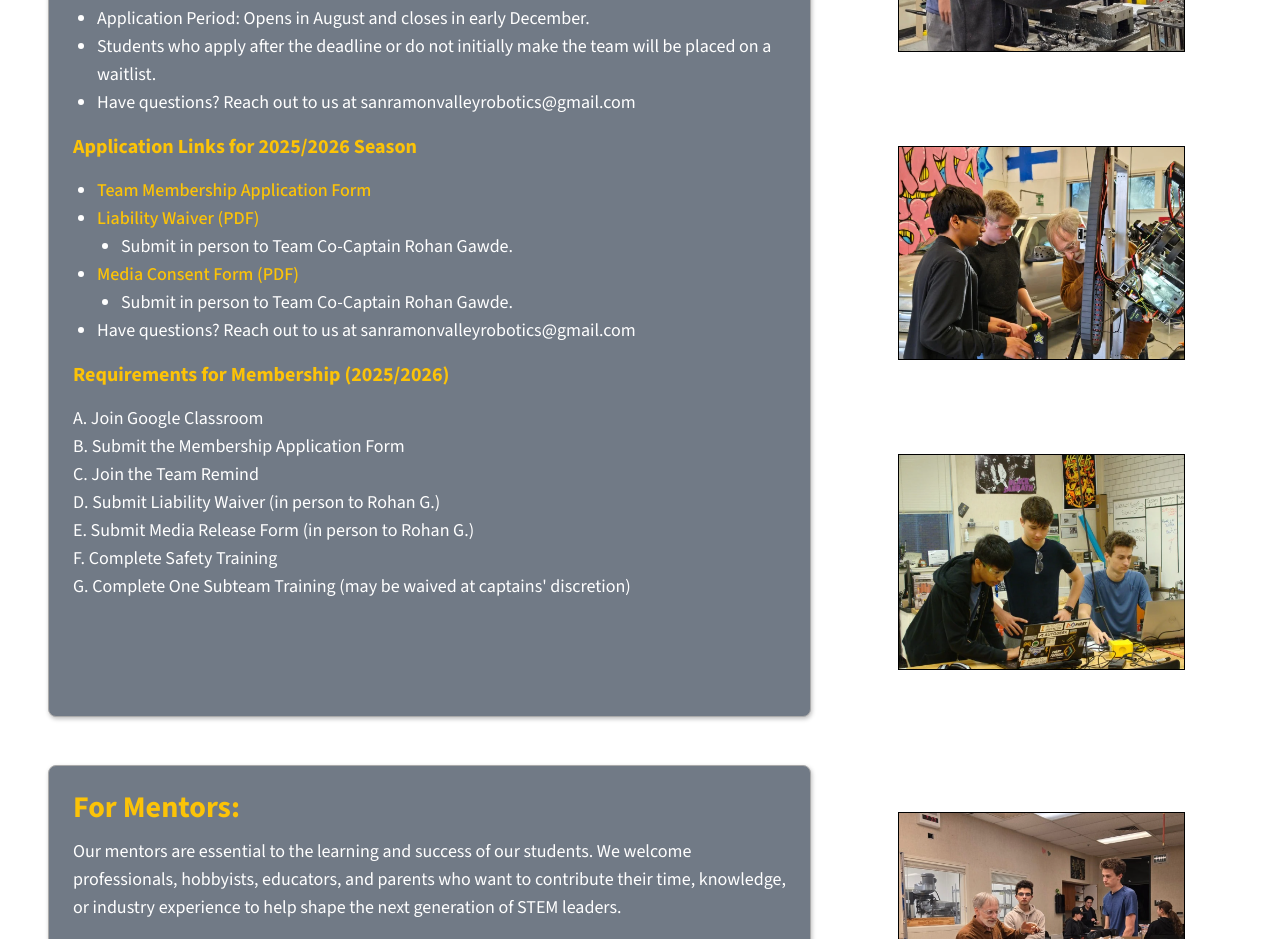
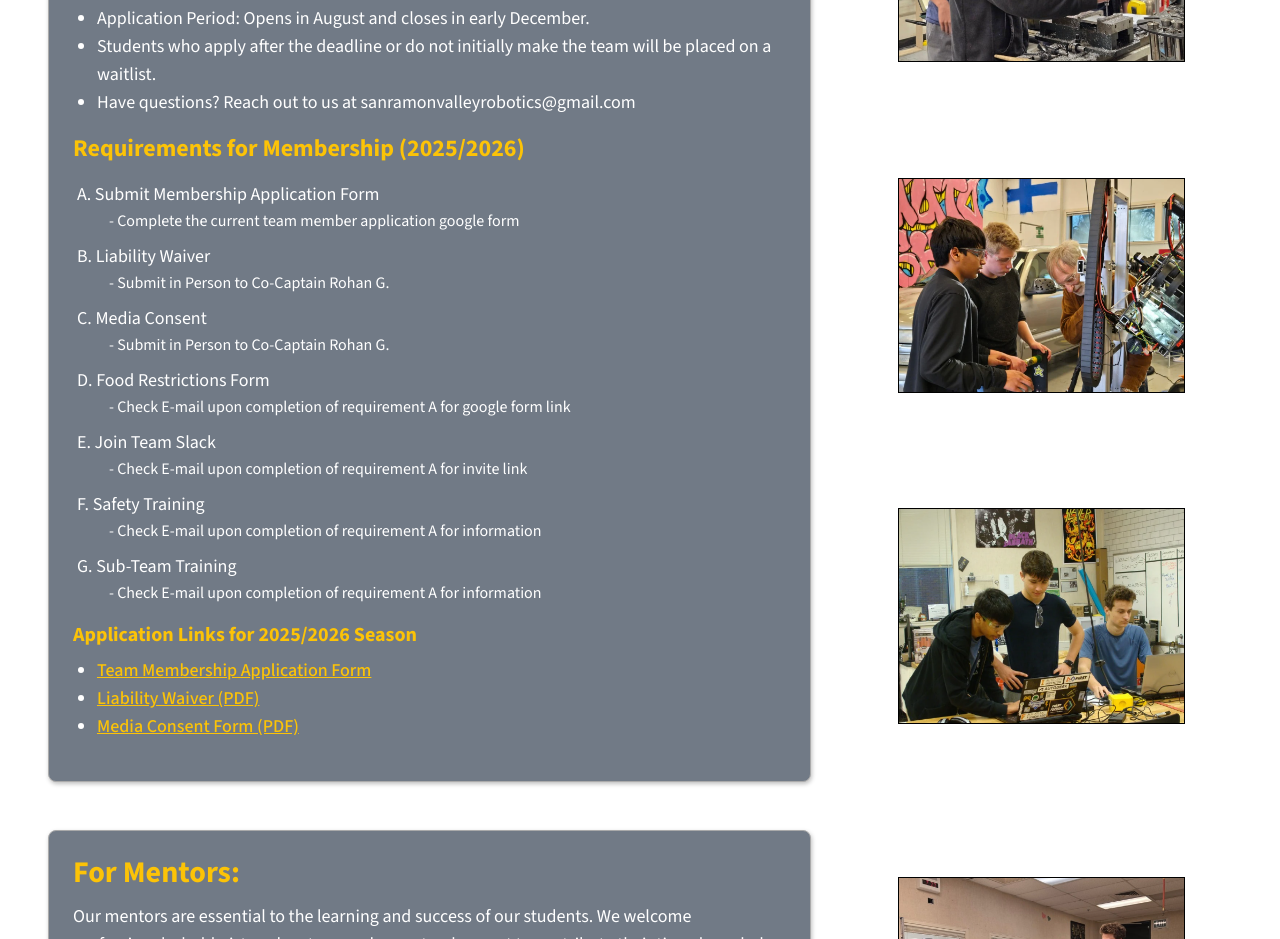
Before and after one commit to Team-1280/1280-website, a React (Vite) app in the folder app/: page /join in a window 1280 px wide. Shown: the part 460-1399 px from the top of the page. Built offline with nearby package versions, Linux system fonts and the light colour scheme.

Commit message:
Update Join page

```diff
--- a/app/src/pages/Join.jsx
+++ b/app/src/pages/Join.jsx
@@ -18,38 +18,55 @@ const Join = () => (
               </ul>
             </div>
             <div className="p-2"></div>
+            <div className="text-[#fcc307] text-2xl font-bold">Requirements for Membership (2025/2026)</div>
+            <div className="p-2"></div>
+            <ol className="list-[upper-alpha] text-left text-white text-lg list-inside pl-1 space-y-2.5">
+              <li>
+                Submit Membership Application Form
+                <p className="pl-8 text-base">- Complete the current team member application google form</p>
+              </li>
+              <li>
+                Liability Waiver
+                <p className="pl-8 text-base">- Submit in Person to Co-Captain Rohan G.</p>
+              </li>
+              <li>
+                Media Consent
+                <p className="pl-8 text-base">- Submit in Person to Co-Captain Rohan G.</p>
+              </li>
+              <li>
+                Food Restrictions Form
+                <p className="pl-8 text-base">- Check E-mail upon completion of requirement A for google form link</p>
+              </li>
+              <li>
+                Join Team Slack
+                <p className="pl-8 text-base">- Check E-mail upon completion of requirement A for invite link</p>
+              </li>
+              <li>
+                Safety Training
+                <p className="pl-8 text-base">- Check E-mail upon completion of requirement A for information</p>
+              </li>
+              <li>
+                Sub-Team Training
+                <p className="pl-8 text-base">- Check E-mail upon completion of requirement A for information</p>
+              </li>
+            </ol>
+            <div className="p-2"></div>
             <div className="text-[#fcc307] text-xl font-bold">Application Links for 2025/2026 Season</div>
-            <div className="p-2"></div>
+            <div className="p-1"></div>
             <div className="text-left text-white text-lg">
               <ul className="list-disc pl-6">
                 <li>
-                  <a href="https://forms.gle/fHoDT328pAKudKgEA" target="_blank" rel="noopener noreferrer" className="font-medium !text-[#fcc307] dark:!text-[#fcc307] hover:underline"> Team Membership Application Form</a>
+                  <a href="https://forms.gle/fHoDT328pAKudKgEA" target="_blank" rel="noopener noreferrer" className="font-medium !text-[#fcc307] dark:!text-[#fcc307] hover:underline"><u>Team Membership Application Form</u></a>
                 </li>
                 <li>
-                  <a href="https://docs.google.com/document/d/1uz9s5CNBnNP_d4s5uEtw4ZfkJO_PrFrMR8kdizadvSU/edit?usp=sharing" target="_blank" rel="noopener noreferrer" className="font-medium !text-[#fcc307] dark:!text-[#fcc307] hover:underline"> Liability Waiver (PDF)</a>
+                  <a href="https://docs.google.com/document/d/1uz9s5CNBnNP_d4s5uEtw4ZfkJO_PrFrMR8kdizadvSU/edit?usp=sharing" target="_blank" rel="noopener noreferrer" className="font-medium !text-[#fcc307] dark:!text-[#fcc307] hover:underline"><u>Liability Waiver (PDF)</u></a>
                 </li>
-                <ul className="list-disc pl-6">
-                  <li>Submit in person to Team Co-Captain Rohan Gawde.</li>
-                </ul>
                 <li>
-                  <a href="https://docs.google.com/document/d/1o6JtACNhPL24Tn5UPC7hpnhGgXWSFN27tDysXHizFfY/edit?usp=sharing" target="_blank" rel="noopener noreferrer" className="font-medium !text-[#fcc307] dark:!text-[#fcc307] hover:underline"> Media Consent Form (PDF)</a>
+                  <a href="https://docs.google.com/document/d/1o6JtACNhPL24Tn5UPC7hpnhGgXWSFN27tDysXHizFfY/edit?usp=sharing" target="_blank" rel="noopener noreferrer" className="font-medium !text-[#fcc307] dark:!text-[#fcc307] hover:underline"><u>Media Consent Form (PDF)</u></a>
                 </li>
-                <ul className="list-disc pl-6">
-                  <li>Submit in person to Team Co-Captain Rohan Gawde.</li>
-                </ul>
-                <li>Have questions? Reach out to us at sanramonvalleyrobotics@gmail.com</li>
               </ul>
             </div>
             <div className="p-2"></div>
-            <div className="text-[#fcc307] text-xl font-bold">Requirements for Membership (2025/2026)</div>
-            <div className="p-2"></div>
-            <div className="text-left text-white text-lg">A. Join Google Classroom</div>
-            <div className="text-left text-white text-lg">B. Submit the Membership Application Form</div>
-            <div className="text-left text-white text-lg">C. Join the Team Remind</div>
-            <div className="text-left text-white text-lg">D. Submit Liability Waiver (in person to Rohan G.)</div>
-            <div className="text-left text-white text-lg">E. Submit Media Release Form (in person to Rohan G.)</div>
-            <div className="text-left text-white text-lg">F. Complete Safety Training</div>
-            <div className="text-left text-white text-lg">G. Complete One Subteam Training (may be waived at captains' discretion)</div>
           </div>
           <div className="flex flex-col items-center justify-around w-1/3">
             <img src="/join1.png" className="w-3/4 outline my-12" alt="Join 1"></img>
```
